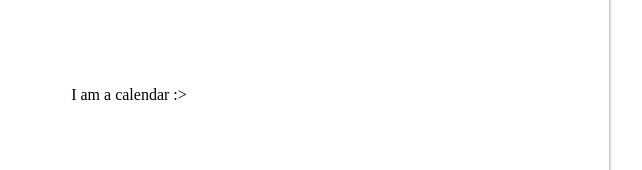
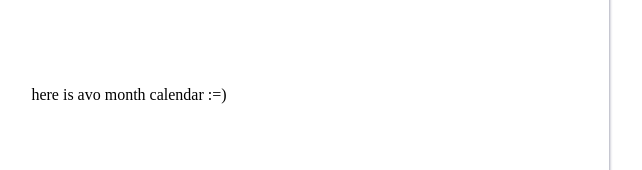
Before and after one commit to SoroushYaghoubi/avo-base, an Angular app in the folder base/: page / in a window 1280 px wide. Shown: the part 313-483 px from the top of the page, without its empty margins (519-1161 px from the left). Built offline with nearby package versions, Linux system fonts and the light colour scheme.

Commit message:
avo-month-component is now being used inside the app module :)

```diff
--- a/base/src/app/app.component.html
+++ b/base/src/app/app.component.html
@@ -1,3 +1,5 @@
 <div id="frame">
-  <div class="midder"><p>I am a calendar :></p></div>
+  <div class="midder">
+    <app-avo-month></app-avo-month>
+  </div>
 </div>
--- a/base/src/app/app.module.ts
+++ b/base/src/app/app.module.ts
@@ -3,6 +3,7 @@ import { BrowserModule } from '@angular/platform-browser';
 
 import { AppRoutingModule } from './app-routing.module';
 import { AppComponent } from './app.component';
+import { CalendarBaseModule } from './calendar-base/calendar-base.module';
 
 @NgModule({
   declarations: [
@@ -10,7 +11,8 @@ import { AppComponent } from './app.component';
   ],
   imports: [
     BrowserModule,
-    AppRoutingModule
+    AppRoutingModule,
+    CalendarBaseModule
   ],
   providers: [],
   bootstrap: [AppComponent]
--- a/base/src/app/calendar-base/avo-month/avo-month.component.html
+++ b/base/src/app/calendar-base/avo-month/avo-month.component.html
@@ -1 +1 @@
-<p>here is avo month :=)</p>
+<p>here is avo month calendar :=)</p>
--- a/base/src/app/calendar-base/calendar-base.module.ts
+++ b/base/src/app/calendar-base/calendar-base.module.ts
@@ -10,6 +10,9 @@ import { AvoMonthComponent } from './avo-month/avo-month.component';
   ],
   imports: [
     CommonModule
+  ],
+  exports:[
+    AvoMonthComponent
   ]
 })
 export class CalendarBaseModule { }
```
